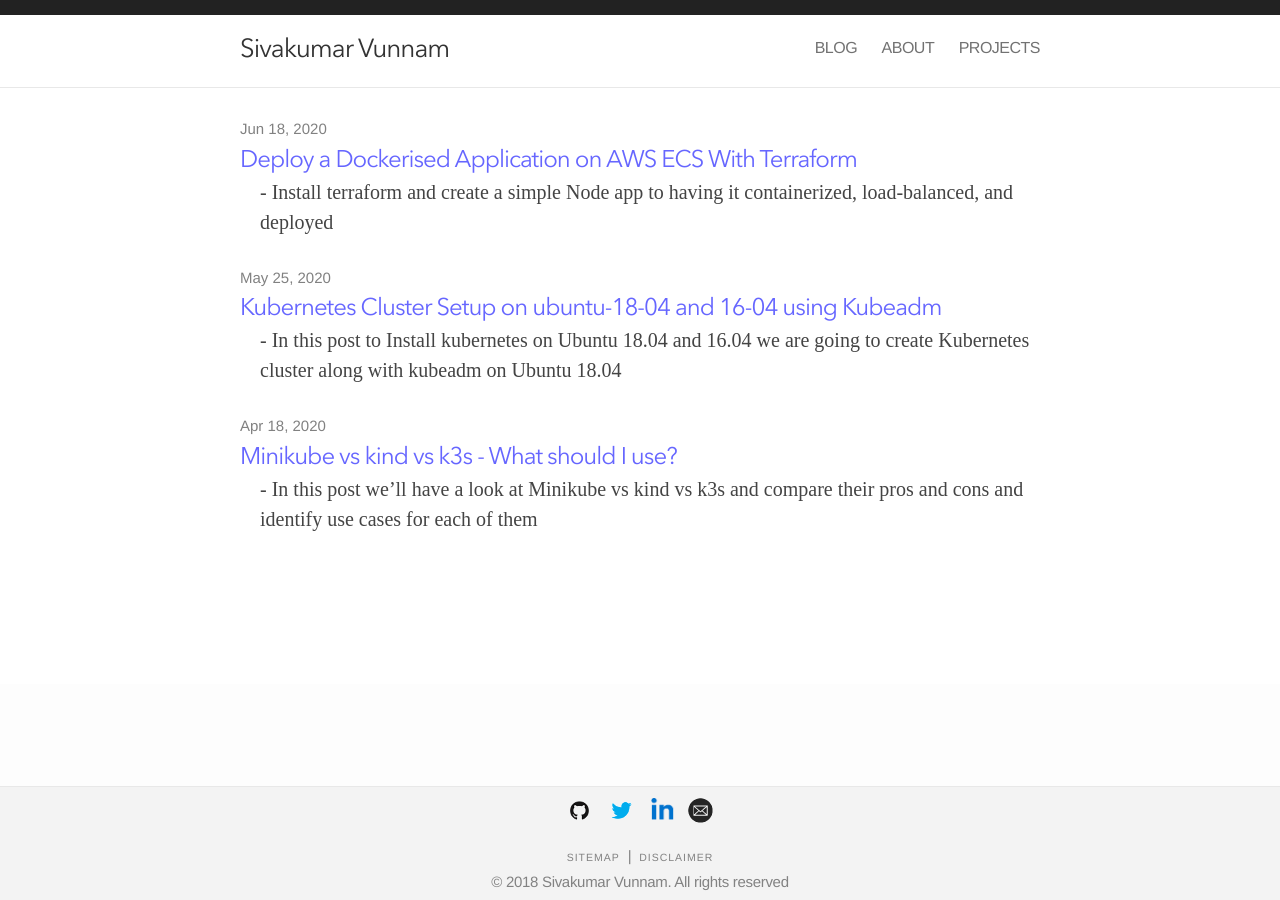
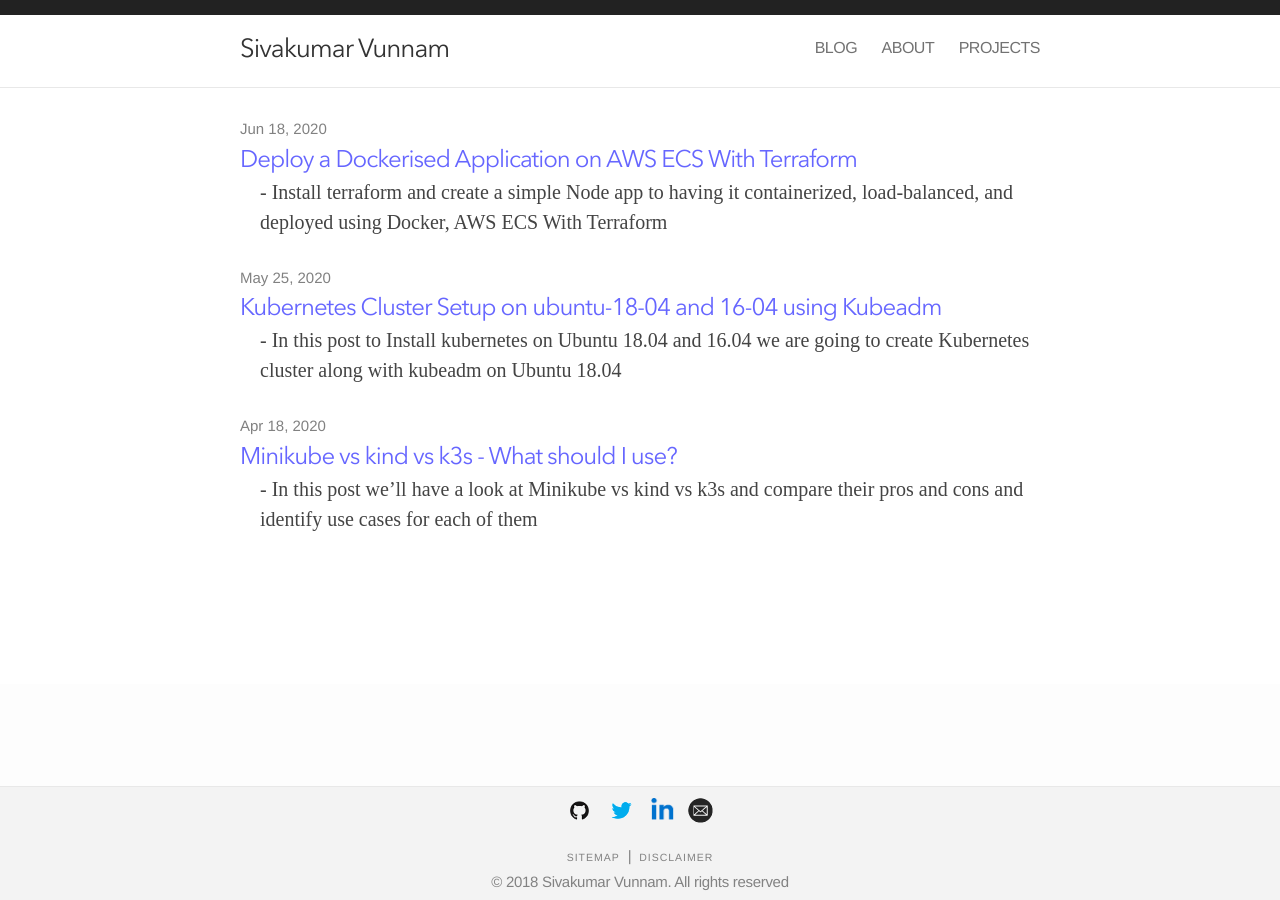
Before and after one commit to sivakumarvunnam/sivakumarvunnam.github.io, a Jekyll site: the page built from archive.html, in a window 1280 px wide. Built offline with Jekyll 4.4.1, drawn with Linux system fonts in a browser that asks for light colours; nearby versions of some CDN libraries.

Commit message:
fix excerpt

```diff
--- a/_posts/2020-06-18-How-to-Deploy-Dockerised-Application-on-AWS-ECS-With-Terraform.md
+++ b/_posts/2020-06-18-How-to-Deploy-Dockerised-Application-on-AWS-ECS-With-Terraform.md
@@ -2,7 +2,7 @@
 layout: post
 title: "Deploy a Dockerised Application on AWS ECS With Terraform"
 author: "Sivakumar Vunnam"
-excerpt: "Install terraform and create a simple Node app to having it containerized, load-balanced, and deployed"
+excerpt: "Install terraform and create a simple Node app to having it containerized, load-balanced, and deployed using Docker, AWS ECS With Terraform"
 keywords: terraform, ecscluster, ecs, DevOps, AWS
 draft: false
 ---
```
